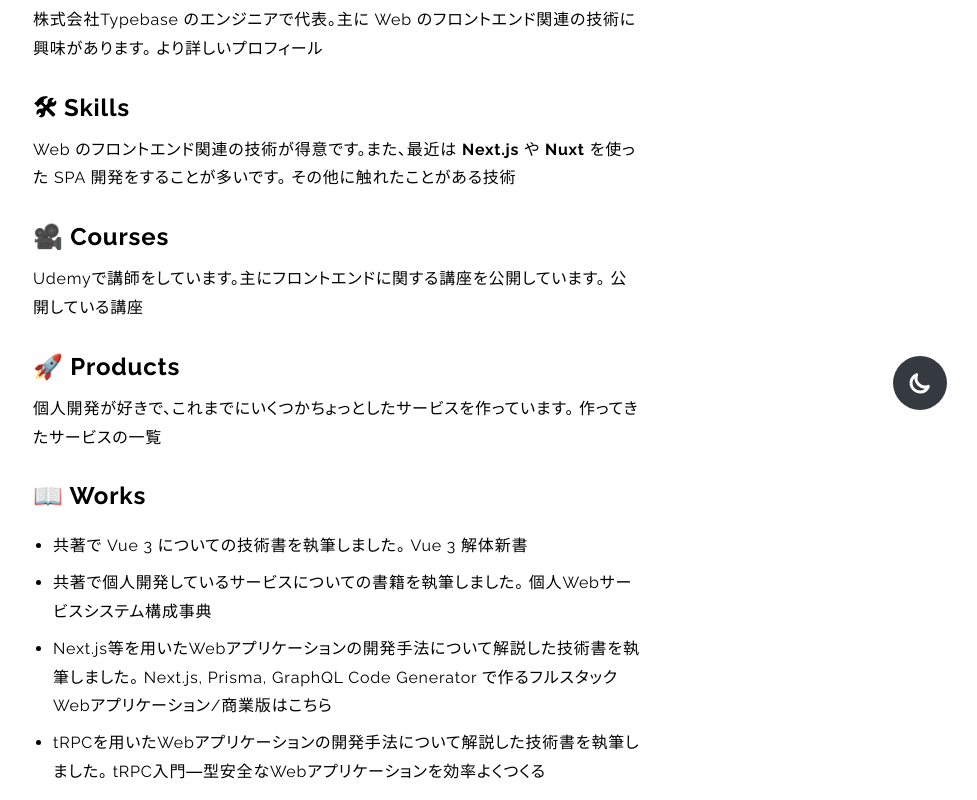
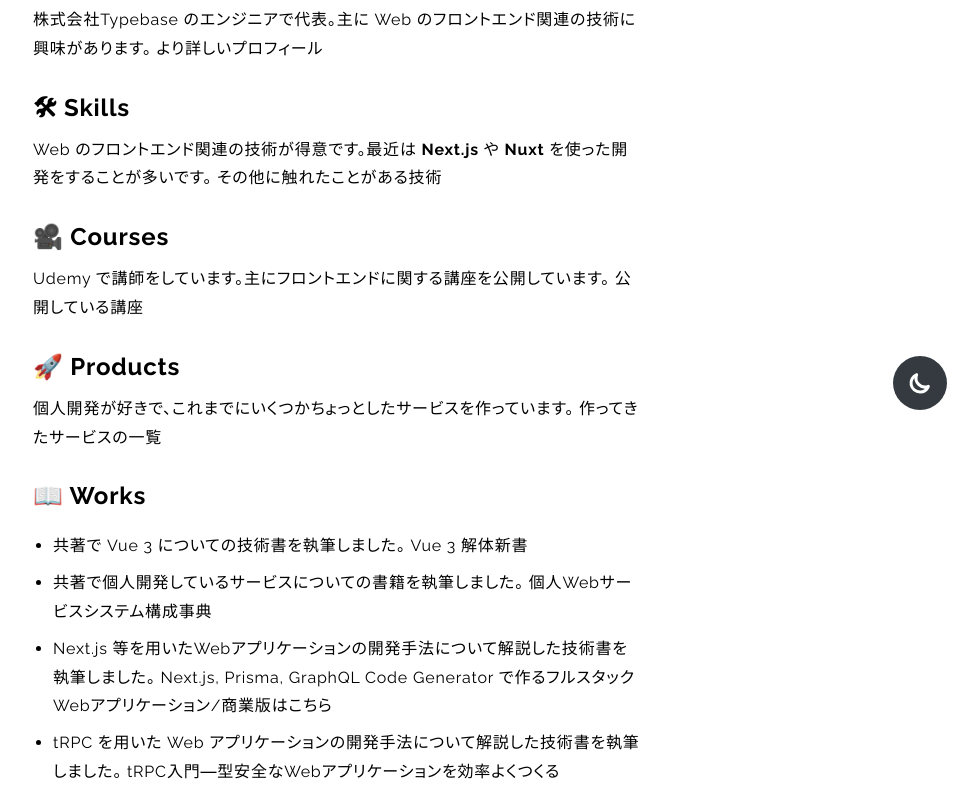
Before and after one commit to y-temp4/y-temp4.com, a Next.js app: page / in a window 1280 px wide. Shown: the part 360-1160 px from the top of the page, without its empty margins (303-1280 px from the left). Built offline with nearby package versions, Linux system fonts and the light colour scheme.

Commit message:
Update wording

```diff
--- a/src/app/(root)/page.tsx
+++ b/src/app/(root)/page.tsx
@@ -50,10 +50,9 @@ const SkillsSection = (): JSX.Element => (
   <>
     <MainHeading className="mb-1 mt-3">🛠 Skills</MainHeading>
     <p>
-      Web のフロントエンド関連の技術が得意です。また、最近は{' '}
+      Web のフロントエンド関連の技術が得意です。最近は{' '}
       <span className="font-bold">Next.js</span> や{' '}
-      <span className="font-bold">Nuxt</span> を使った SPA
-      開発をすることが多いです。{' '}
+      <span className="font-bold">Nuxt</span> を使った開発をすることが多いです。{' '}
       <Link href="/skills">その他に触れたことがある技術</Link>
     </p>
   </>
@@ -63,7 +62,7 @@ const CoursesSection = (): JSX.Element => (
   <>
     <MainHeading className="mb-1 mt-3">🎥 Courses</MainHeading>
     <p>
-      Udemyで講師をしています。主にフロントエンドに関する講座を公開しています。{' '}
+      Udemy で講師をしています。主にフロントエンドに関する講座を公開しています。{' '}
       <Link href="/courses">公開している講座</Link>
     </p>
   </>
@@ -99,7 +98,8 @@ const ProductsSection = (): JSX.Element => (
         </a>
       </li>
       <li className="my-2">
-        Next.js等を用いたWebアプリケーションの開発手法について解説した技術書を執筆しました。{' '}
+        Next.js
+        等を用いたWebアプリケーションの開発手法について解説した技術書を執筆しました。{' '}
         <a
           href="https://techbookfest.org/product/dZ2G3HZrREypJHMuAvHDCM"
           target="_blank"
@@ -118,7 +118,8 @@ const ProductsSection = (): JSX.Element => (
         </a>
       </li>
       <li className="my-2">
-        tRPCを用いたWebアプリケーションの開発手法について解説した技術書を執筆しました。{' '}
+        tRPC を用いた Web
+        アプリケーションの開発手法について解説した技術書を執筆しました。{' '}
         <a
           href="https://techbookfest.org/product/1Rsbs8XcjtyHxjguptBEzU"
           target="_blank"
```
